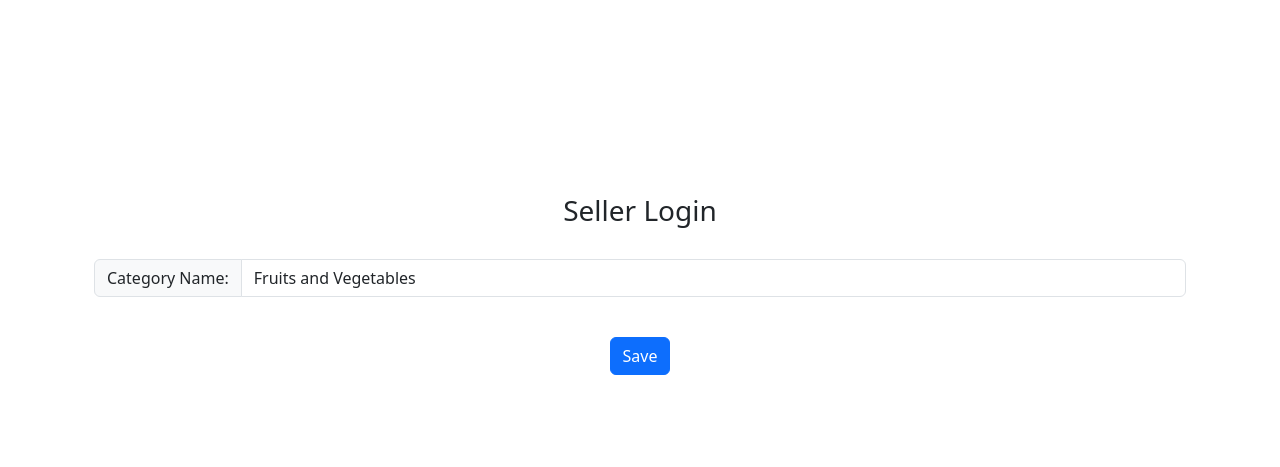
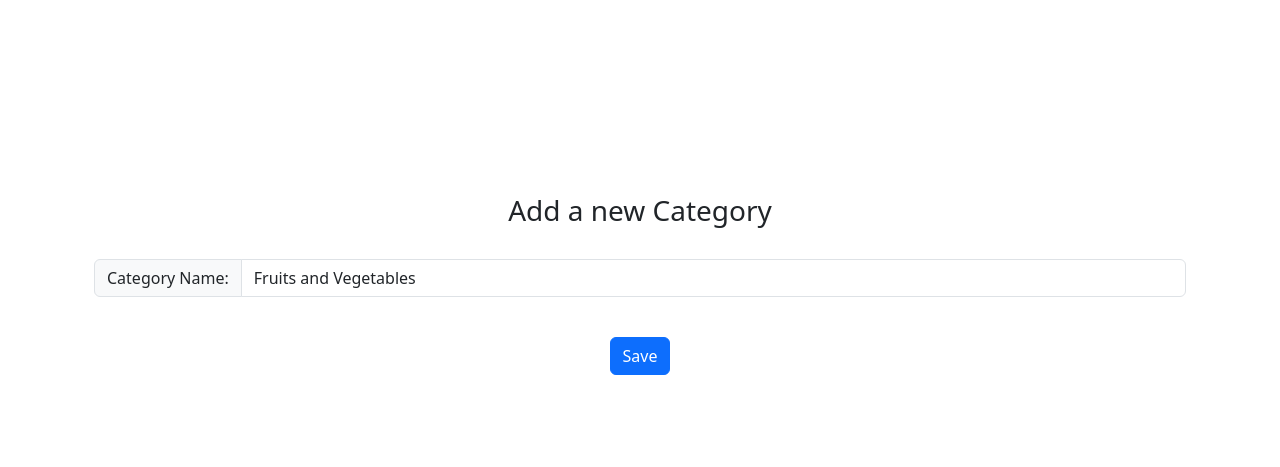
Before and after one commit to VivekKumarKamal/grocey, a Flask app: page /seller/category/1 in a window 1280 px wide. Shown: the part 173-640 px from the top of the page. Run offline with Flask 3, Linux system fonts and the light colour scheme; a user stored in the database is signed in; some libraries are stand-ins or nearby versions.

```diff
--- a/website/templates/seller_functions/create_category.html
+++ b/website/templates/seller_functions/create_category.html
@@ -9,7 +9,7 @@
     <div class="row g-0 text-center vh-100">
 
       <div class="align-self-center">
-        <h3 align="center">Seller Login</h3>
+        <h3 align="center">Add a new Category</h3>
           <br>
         <div class="container">
         <form action="" method="POST">
--- a/website/web_views.py
+++ b/website/web_views.py
@@ -28,7 +28,14 @@ def sell():
         new_category_id = 1 if not new_category_id else new_category_id + 1
         categories = User.query.filter_by(id=current_user.id).first().categories
 
-        return render_template("seller_home.html", app_name=app_name, new_category_id=new_category_id, categories=categories)
+        new_prod_id = db.session.query(db.func.max(Product.id)).scalar()
+        new_prod_id = 1 if not new_prod_id else new_prod_id + 1
+
+        return render_template("seller_home.html",
+                               app_name=app_name,
+                               new_category_id=new_category_id,
+                               categories=categories,
+                               new_product_id=new_prod_id)
     flash("You are not a seller!", category='error')
     return redirect(url_for("web_views.home"))
 
@@ -48,6 +55,9 @@ def category(category_id):
             new_cat = Category(name=name, seller_id=current_user.id)
             db.session.add(new_cat)
             db.session.commit()
+            new_prod_id = db.session.query(db.func.max(Product.id)).scalar()
+            new_prod_id = 1 if not new_prod_id else new_prod_id + 1
+            return redirect(url_for('web_views.product'), category_id=new_cat.id, new_product_id=new_prod_id)
         else:
             cat.name = name
             db.session.commit()
@@ -59,7 +69,6 @@ def category(category_id):
     return render_template('/seller_functions/create_category.html',
                            app_name=app_name,
                            category_name=name,
-                           new_prod_id=new_prod_id,
                            category_id=category_id)
 
 
@@ -80,4 +89,5 @@ def product(cat_id, pro_id):
         db.session.add(new_prod)
         db.session.commit()
         return redirect(url_for('web_views.sell'))
-    return render_template('/seller_functions/create_product.html')
+    category_name = Category.query.filter_by(id=cat_id).first().name
+    return render_template('/seller_functions/create_product.html', app_name=app_name, category_name=category_name)
```
Also changed, not shown: website/templates/seller_home.html (+14 -5 lines), instance/grocery_db.sqlite3.
